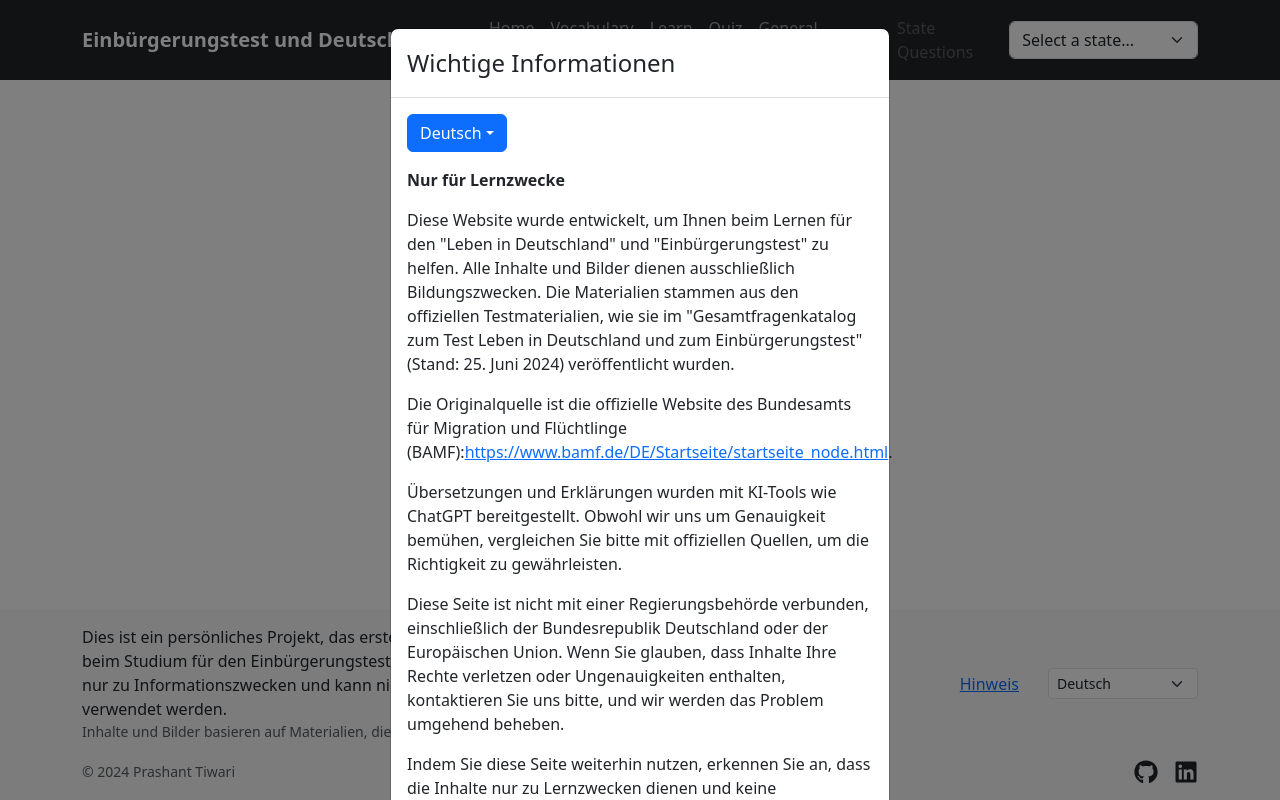
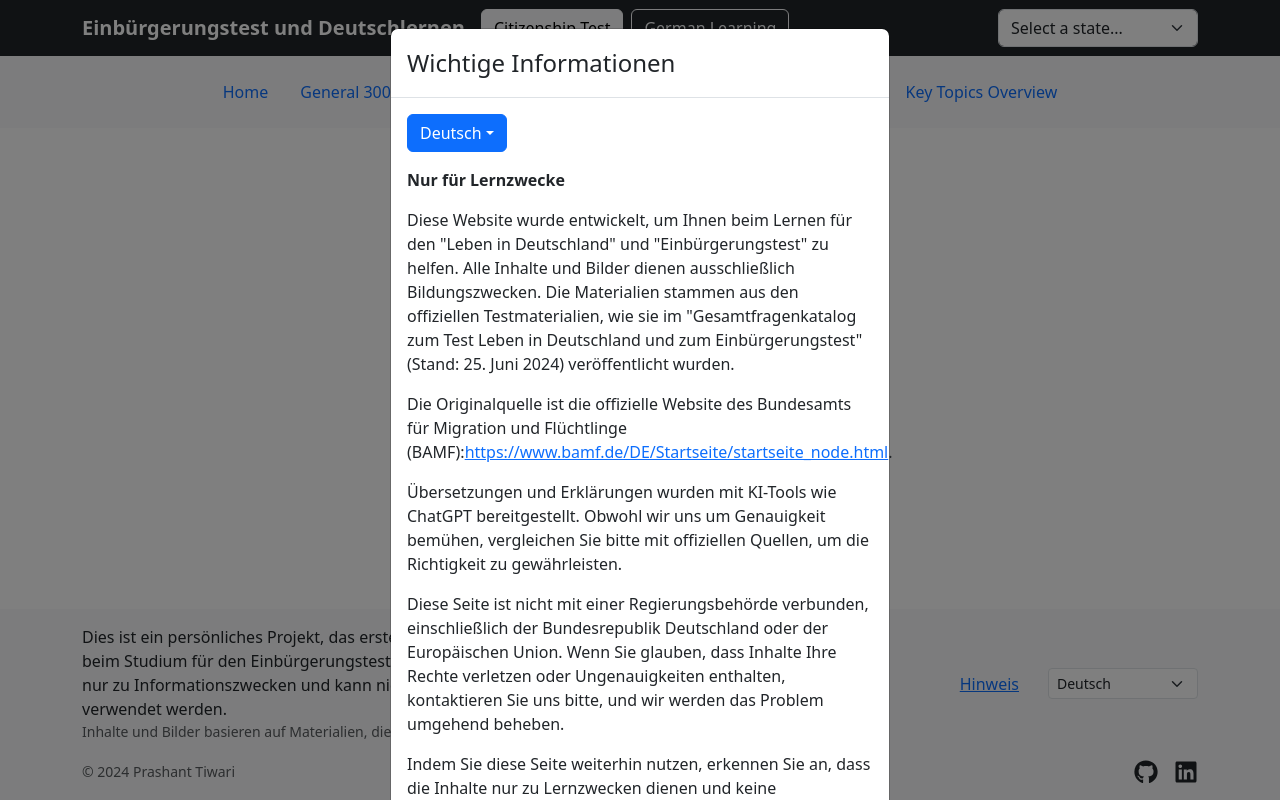
Before and after one commit to Prashant0690/einbuergerungstest-deutschlernen, a React (Create React App) app: page /einbuergerungstest-deutschlernen/german-learning in a window 1280 px wide. Built offline with nearby package versions, Linux system fonts and the light colour scheme.

Commit message:
Add section-specific navigation with dynamic redirect in header component - Implemented state management for Citizenship Test and German Learning sections. - Added dynamic redirection on button click using useNavigate. - Updated additional navigation links based on the selected section.

```diff
--- a/src/App.js
+++ b/src/App.js
@@ -20,7 +20,8 @@ Folder Name: einbuergerungstest-deutschlernen
 */
 import React, { useState, useEffect } from "react";
 import { BrowserRouter as Router, Route, Routes } from "react-router-dom";
-import HomePage from "./pages/HomePage";
+import CitizenshipTestHomePage from "./pages/CitizenshipTestHomePage";
+import GermanLearningHomePage from "./pages/GermanLearningHomePage";
 import "bootstrap/dist/css/bootstrap.min.css";
 import LearningPage from "./pages/LearningPage";
 import Header from "./components/Header";
@@ -68,17 +69,29 @@ function App() {
         {/* Main content */}
         <div className="container mt-4 flex-grow-1">
           <Routes>
-            <Route path="/" element={<HomePage />} />
+            <Route path="/" element={<CitizenshipTestHomePage />} />
             <Route path="/VocabularyPage" element={<VocabularyPage />} />
             <Route path="/learningPage" element={<LearningPage />} />
-            <Route path="/general-questions" element={<GeneralQuestionsPage />} />
+            <Route
+              path="/general-questions"
+              element={<GeneralQuestionsPage />}
+            />
             <Route path="/state-questions" element={<StateQuestionsPage />} />
             <Route path="/quiz-selection" element={<QuizPage />} />
+
+            <Route
+              path="/german-learning"
+              element={<GermanLearningHomePage />}
+            />
           </Routes>
         </div>
 
         {/* Footer with language toggle */}
-        <Footer language={language} toggleLanguage={toggleLanguage} onShowLegalNotice={handleShowLegalNotice} />
+        <Footer
+          language={language}
+          toggleLanguage={toggleLanguage}
+          onShowLegalNotice={handleShowLegalNotice}
+        />
       </div>
     </Router>
   );
--- /dev/null
+++ b/src/components/Header.css
@@ -0,0 +1,5 @@
+.nav-link.active-link {
+  color: #007bff; /* Bootstrap's primary color */
+  font-weight: bold;
+  border-bottom: 2px solid #007bff;
+}
--- a/src/components/Header.js
+++ b/src/components/Header.js
@@ -18,54 +18,73 @@ along with this program.  If not, see <http://www.gnu.org/licenses/>.
 Project Name: einbuergerungstest-deutschlernen
 Folder Name: einbuergerungstest-deutschlernen
 */
-import React from "react";
-import { NavLink } from "react-router-dom";
+import React, { useState } from "react";
+import { NavLink, useLocation, useNavigate } from "react-router-dom";
 import { useQuizContext } from "../context/QuizContext";
 import { statesList } from "../data/content";
-import { Navbar, Nav, Form, FormControl, Container } from 'react-bootstrap';
+import { Navbar, Form, FormControl, Container, Button } from "react-bootstrap";
+import "./Header.css";
 
 function Header() {
   const { bundesland, setBundesland } = useQuizContext();
+  const location = useLocation(); // Get the current location
+  const navigate = useNavigate(); // Initialize useNavigate
 
+  // State to manage the current section
+  const [currentSection, setCurrentSection] = useState("Citizenship Test"); // Default to "Citizenship Test"
+
+  // Function to handle state change (Bundesland selection)
   const handleStateChange = (e) => {
     const state = e.target.value;
     setBundesland(state);
   };
 
+  // Function to handle "Citizenship Test" button click
+  const handleEinbuergerungstestClick = () => {
+    setCurrentSection("Citizenship Test");
+    console.log("Citizenship Test button clicked");
+    navigate("/"); // Redirect to Citizenship Test HomePage
+  };
+
+  // Function to handle "German Learning" button click
+  const handleDeutschlernenClick = () => {
+    setCurrentSection("German Learning");
+    console.log("German Learning button clicked");
+    navigate("/german-learning"); // Redirect to German Learning HomePage
+  };
+
+  // Helper methods to check the current section
+  const isCitizenshipTest = () => currentSection === "Citizenship Test";
+  const isGermanLearning = () => currentSection === "German Learning";
+
   return (
+    <div>
       <Navbar bg="dark" variant="dark" expand="lg">
         <Container>
           {/* App Name */}
-        <Navbar.Brand as={NavLink} to="/" >
+          <Navbar.Brand as={NavLink} to="/">
             <strong>Einbürgerungstest und Deutschlernen</strong>
           </Navbar.Brand>
 
           {/* Toggler for small screens */}
           <Navbar.Toggle aria-controls="navbarNav" />
           <Navbar.Collapse id="navbarNav" className="justify-content-center">
-          <Nav className="mx-auto">
-            <Nav.Link as={NavLink} to="/" exact>
-              Home
-            </Nav.Link>
-            <Nav.Link as={NavLink} to="/VocabularyPage">
-              Vocabulary
-            </Nav.Link>
-            <Nav.Link as={NavLink} to="/learningPage">
-              Learn
-            </Nav.Link>
-            <Nav.Link as={NavLink} to="/quiz-selection">
-              Quiz
-            </Nav.Link>
-            <Nav.Link as={NavLink} to="/general-questions">
-              General Questions
-            </Nav.Link>
-            <Nav.Link as={NavLink} to="/state-questions" disabled={!bundesland}>
-              State Questions
-            </Nav.Link>
-          </Nav>
-
+            {/* Buttons for Citizenship Test and German Learning */}
+            <Button
+              variant={isCitizenshipTest() ? "light" : "outline-light"} // Highlight if selected
+              className="me-2"
+              onClick={handleEinbuergerungstestClick}
+            >
+              Citizenship Test
+            </Button>
+            <Button
+              variant={isGermanLearning() ? "light" : "outline-light"} // Highlight if selected
+              onClick={handleDeutschlernenClick}
+            >
+              German Learning
+            </Button>
             {/* State Selection Dropdown */}
-          <Form className="d-flex">
+            <Form className="d-flex ms-auto">
               <FormControl
                 as="select"
                 value={bundesland}
@@ -84,6 +103,90 @@ function Header() {
           </Navbar.Collapse>
         </Container>
       </Navbar>
+
+      {/* Additional Navigation Links based on the current section */}
+      {isCitizenshipTest() && (
+        <ul className="nav justify-content-center bg-light py-3">
+          <li className="nav-item">
+            <NavLink
+              className={`nav-link ${
+                location.pathname === "/" ? "active-link" : ""
+              }`}
+              to="/"
+              exact
+            >
+              Home
+            </NavLink>
+          </li>
+          <li className="nav-item">
+            <NavLink
+              className={`nav-link ${
+                location.pathname === "/general-questions" ? "active-link" : ""
+              }`}
+              to="/general-questions"
+            >
+              General 300 Questions
+            </NavLink>
+          </li>
+          <li className="nav-item">
+            <NavLink
+              className={`nav-link ${
+                location.pathname === "/state-questions" ? "active-link" : ""
+              }`}
+              to="/state-questions"
+              disabled={!bundesland}
+            >
+              State Questions
+            </NavLink>
+          </li>
+          <li className="nav-item">
+            <NavLink
+              className={`nav-link ${
+                location.pathname === "/quiz-selection" ? "active-link" : ""
+              }`}
+              to="/quiz-selection"
+            >
+              Quiz
+            </NavLink>
+          </li>
+          <li className="nav-item">
+            <NavLink
+              className={`nav-link ${
+                location.pathname === "/VocabularyPage" ? "active-link" : ""
+              }`}
+              to="/VocabularyPage"
+            >
+              Essential Vocabulary
+            </NavLink>
+          </li>
+          <li className="nav-item">
+            <NavLink
+              className={`nav-link ${
+                location.pathname === "/learningPage" ? "active-link" : ""
+              }`}
+              to="/learningPage"
+            >
+              Key Topics Overview
+            </NavLink>
+          </li>
+        </ul>
+      )}
+      {isGermanLearning() && (
+        <ul className="nav justify-content-center bg-light py-3">
+          <li className="nav-item">
+            <NavLink
+              className={`nav-link ${
+                location.pathname === "/" ? "active-link" : ""
+              }`}
+              to="/german-learning"
+              exact
+            >
+              Home
+            </NavLink>
+          </li>
+        </ul>
+      )}
+    </div>
   );
 }
 
--- /dev/null
+++ b/src/pages/GermanLearningHomePage.js
@@ -0,0 +1,15 @@
+// src/pages/GermanLearningHomePage.js
+import React from "react";
+
+function GermanLearningHomePage() {
+  return (
+    <div className="container mt-4">
+      <h1 className="mb-4 text-center">German Learning Home</h1>
+      <p className="lead text-center">
+        This section is under construction. Work in Progress.
+      </p>
+    </div>
+  );
+}
+
+export default GermanLearningHomePage;
```
Also changed, not shown: src/pages/CitizenshipTestHomePage.js (renamed from src/pages/HomePage.js, +43 -18 lines), src/pages/HomePage.css (deleted). Lines whose indentation alone changed are shown as unchanged.
